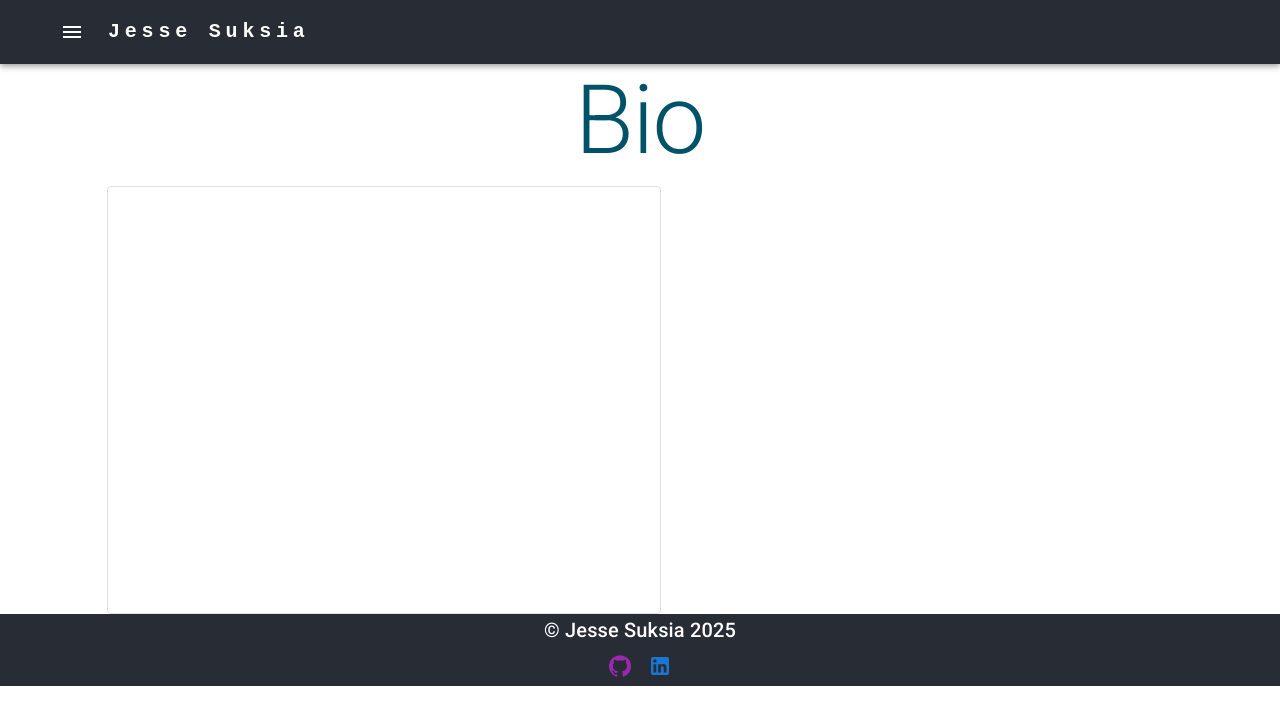
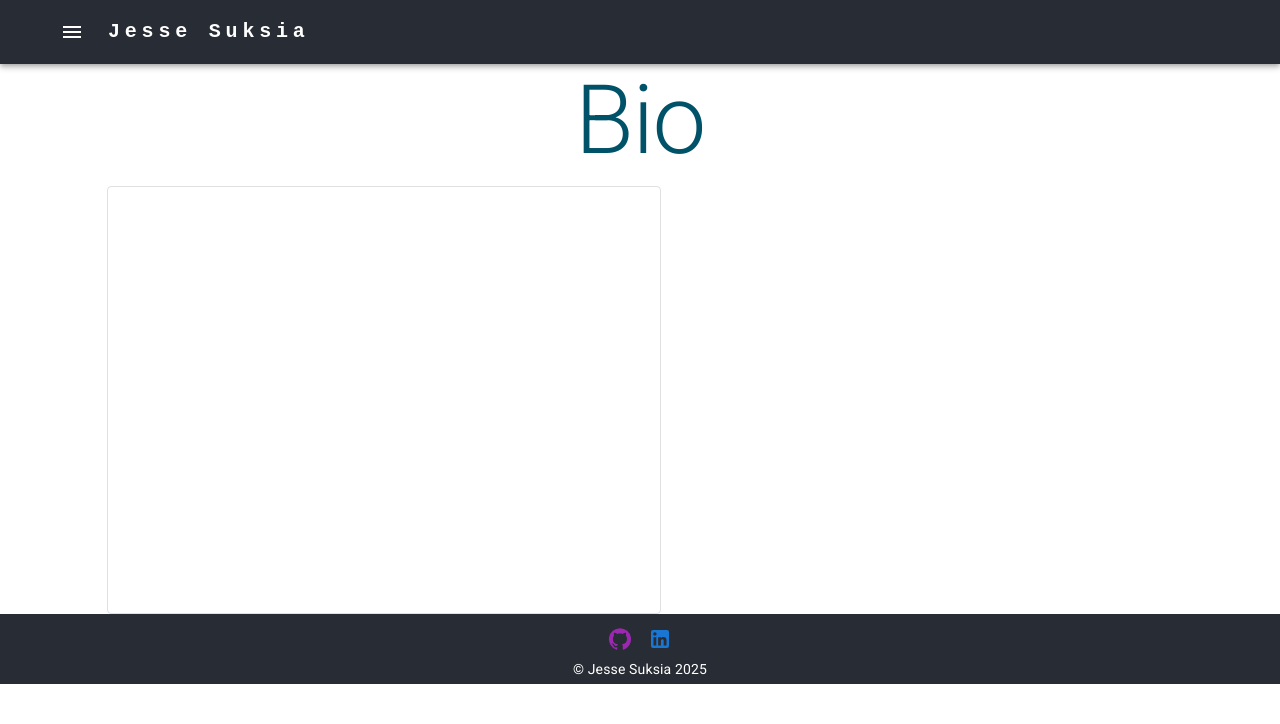
Before and after one commit to suksiaj/omat_sivut, a React (Create React App) app: page /bio in a window 1280 px wide. Shown: the top 724 px of the page. Built offline with nearby package versions, Linux system fonts and the light colour scheme.

Commit message:
Muotoilua

```diff
--- a/src/components/footer.tsx
+++ b/src/components/footer.tsx
@@ -7,11 +7,9 @@ import LinkedInIcon from '@mui/icons-material/LinkedIn';
 const Footer: React.FC = (): React.ReactElement => {
 
 
-    return(
+    return (
 
-        <Box className='App-footer'>
-
-            <Typography variant='h6'>&copy; Jesse Suksia 2025</Typography>
+        <Box className='App-footer' sx={{padding: '5px'}}>
 
             <IconButton href='https://www.github.com/djesu004xamk' color='secondary'>
                 <GitHubIcon />
@@ -21,6 +19,7 @@ const Footer: React.FC = (): React.ReactElement => {
                 <LinkedInIcon />
             </IconButton>
 
+            <Typography variant='body2'>&copy; Jesse Suksia 2025</Typography>
 
         </Box>
 
```
